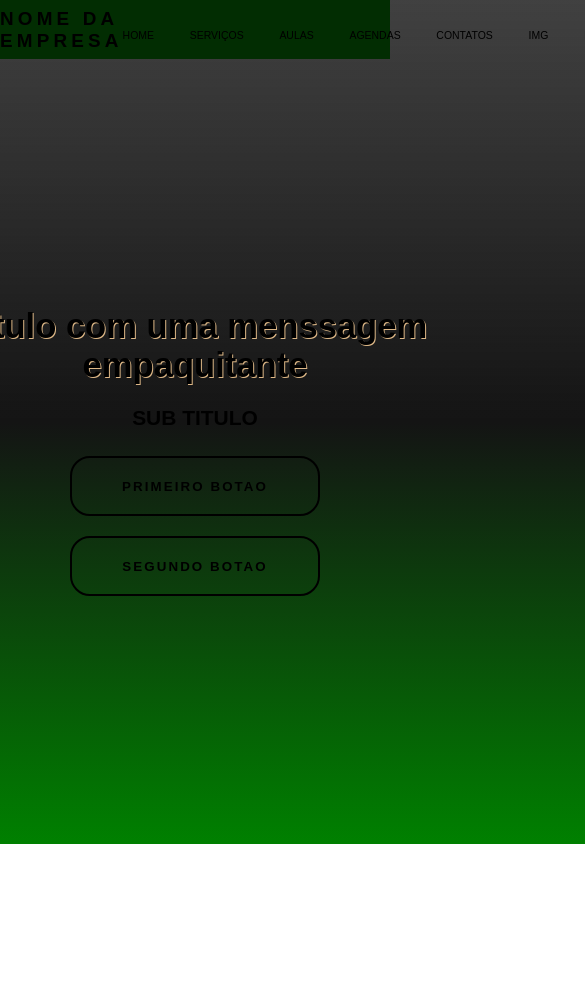
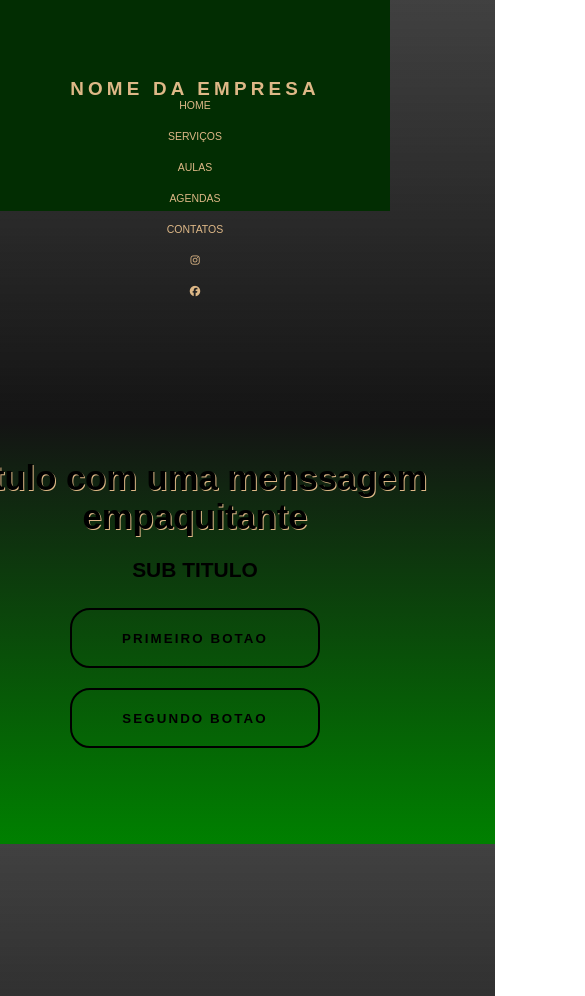
Before and after one commit to CarlosHenriqueLopes/Landing-Pages, a plain HTML site: page Landing-Page4/index.html in a window 390 px wide. Shown: the top 996 px of the page, 585 px wide, since content can reach past the window. Before the commit the page ends 844 px from the top, so only its background shows below. Drawn offline with Linux system fonts and the light colour scheme.

Commit message:
update (tentando responsividade)

```diff
--- a/Landing-Page4/estilo/style.css
+++ b/Landing-Page4/estilo/style.css
@@ -39,7 +39,12 @@ header{
 .header-h1{
     font-size: 1.8rem;
     letter-spacing: 0.4rem;
+    color: burlywood;
     cursor: pointer;
+}
+
+.header-h1:hover{
+    text-shadow: 1px 1px 10px burlywood;
 }
 
 ul{
@@ -50,7 +55,7 @@ ul{
 
 ul a{
     text-decoration: none;
-    color: black;
+    color: burlywood;
     padding: 1.5rem;
     transform: 2ms ease-in;
     position: relative;
@@ -150,6 +155,37 @@ main{
 
 
 @media screen and (max-width: 720px){
+    header{
+        width: 100%;
+        height: 25vh;
+        background-color: rgb(2, 45, 2);
+    }
+
+    .container-header{
+        display: flex;
+        flex-direction: column;
+        align-items: center;
+        justify-content: space-around;
+        height: 100%;
+
+        text-transform: uppercase;
+    }
+
+    .header-h1{
+        margin-top: 20%;
+        font-size: 1.8rem;
+        letter-spacing: 0.4rem;
+        color: burlywood;
+        cursor: pointer;
+    }
+
+    ul{
+        display: flex;
+        flex-direction: column;
+        list-style: none;
+        gap: 20px;
+    }
+
     .h1-main{
         width: 500px;
     }
--- a/Landing-Page4/index.html
+++ b/Landing-Page4/index.html
@@ -23,8 +23,8 @@
                     <li><a href="#">AULAS</a></li>
                     <li><a href="#">AGENDAS</a></li>
                     <li><a href="#">CONTATOS</a></li>
-                    <li><a href="#">img</a></li>
-                    <li><a href="#">imh</a></li>
+                    <li><a href="#"><i class="fa-brands fa-instagram"></i></a></li>
+                    <li><a href="#"><i class="fa-brands fa-facebook"></i></a></li>
                 </ul>
             </nav>
         </div>
```
